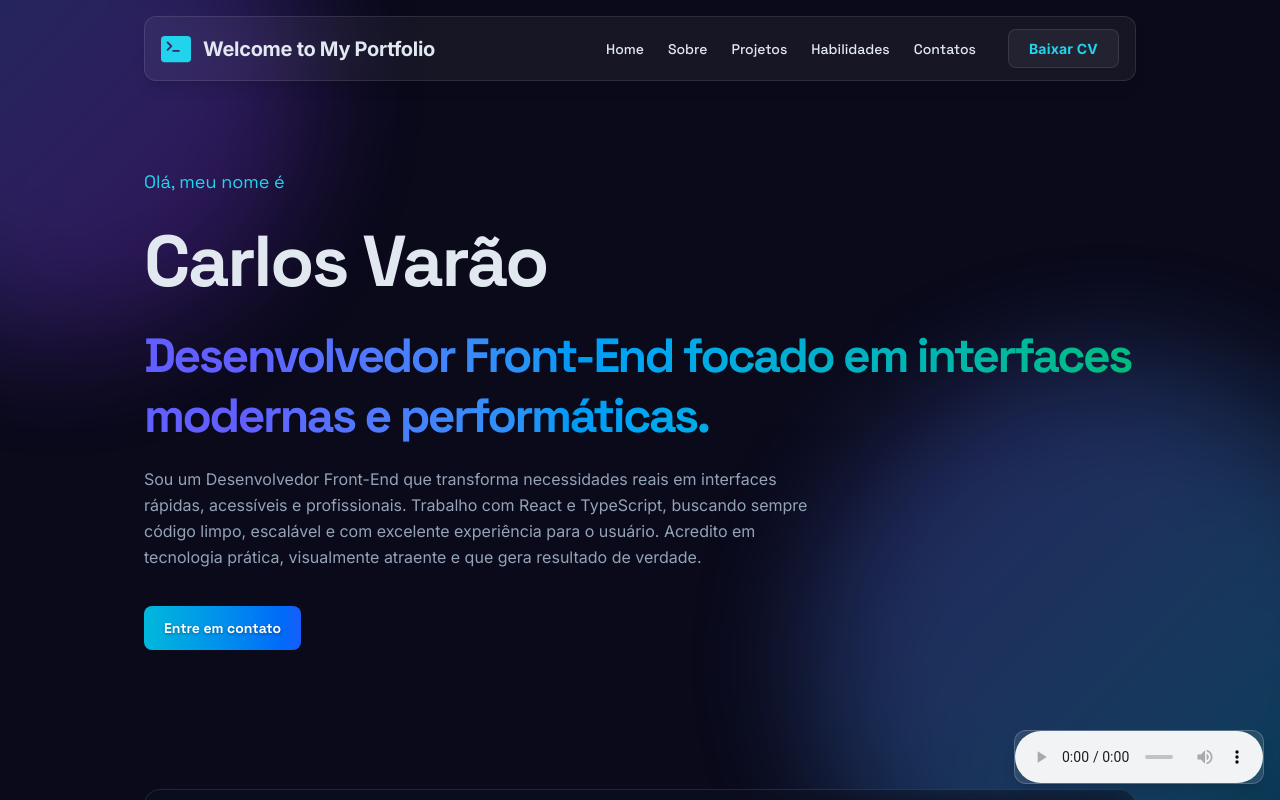
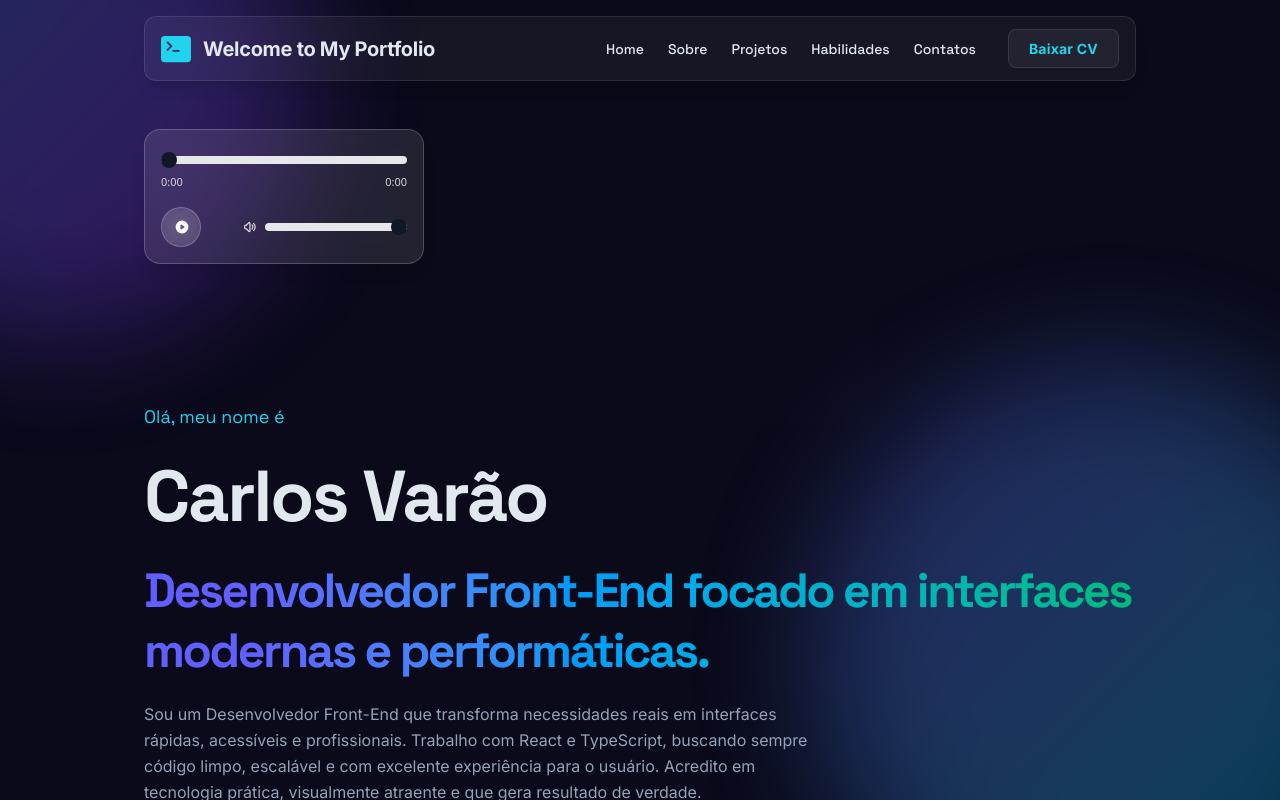
Before and after one commit to CarlosVarao/new_portfolio, a React (Vite) app: page / in a window 1280 px wide. Shown: the top 800 px of the page. Built offline with nearby package versions, Linux system fonts and the light colour scheme.

Commit message:
add components play

```diff
--- a/src/components/MusicPlayer.tsx
+++ b/src/components/MusicPlayer.tsx
@@ -1,9 +1,153 @@
-export default function MusicPlayer() {
+import React, { useState, useRef, useEffect } from "react";
+import "../styles/global.css"; // Importa os estilos do slider
+
+export default function MusicPlayer(): React.JSX.Element {
+  const [isPlaying, setIsPlaying] = useState(false);
+  const [currentTime, setCurrentTime] = useState(0);
+  const [duration, setDuration] = useState(0);
+  const [volume, setVolume] = useState(1);
+
+  const audioRef = useRef<HTMLAudioElement>(null);
+  const progressSliderRef = useRef<HTMLInputElement>(null);
+
+  useEffect(() => {
+    const audio = audioRef.current;
+
+    const handleLoadedMetadata = () => {
+      if (audio && progressSliderRef.current) {
+        setDuration(audio.duration);
+        progressSliderRef.current.max = String(audio.duration);
+      }
+    };
+
+    const handleTimeUpdate = () => {
+      if (audio && progressSliderRef.current) {
+        setCurrentTime(audio.currentTime);
+        progressSliderRef.current.value = String(audio.currentTime);
+      }
+    };
+
+    const handleEnded = () => {
+      setIsPlaying(false);
+      setCurrentTime(0);
+      if (progressSliderRef.current) progressSliderRef.current.value = "0";
+    };
+
+    if (audio) {
+      audio.addEventListener("loadedmetadata", handleLoadedMetadata);
+      audio.addEventListener("timeupdate", handleTimeUpdate);
+      audio.addEventListener("ended", handleEnded);
+      return () => {
+        audio.removeEventListener("loadedmetadata", handleLoadedMetadata);
+        audio.removeEventListener("timeupdate", handleTimeUpdate);
+        audio.removeEventListener("ended", handleEnded);
+      };
+    }
+  }, []);
+
+  useEffect(() => {
+    if (audioRef.current) {
+      isPlaying ? audioRef.current.play() : audioRef.current.pause();
+    }
+  }, [isPlaying]);
+
+  useEffect(() => {
+    if (audioRef.current) audioRef.current.volume = volume;
+  }, [volume]);
+
+  const togglePlayPause = () => setIsPlaying(!isPlaying);
+
+  const handleProgressChange = (e: React.ChangeEvent<HTMLInputElement>) => {
+    const newTime = parseFloat(e.target.value);
+    setCurrentTime(newTime);
+    if (audioRef.current) audioRef.current.currentTime = newTime;
+  };
+
+  const handleVolumeChange = (e: React.ChangeEvent<HTMLInputElement>) => {
+    setVolume(parseFloat(e.target.value));
+  };
+
+  const formatTime = (seconds: number): string => {
+    const minutes = Math.floor(seconds / 60);
+    const secs = Math.floor(seconds % 60);
+    return `${minutes}:${secs < 10 ? "0" : ""}${secs}`;
+  };
+
   return (
-    <audio
-      src="/lofi.mp3"
-      controls
-      className="fixed bottom-4 right-4 z-9999 w-[250px] h-40px rounded-xl bg-white/10 backdrop-blur-md border border-white/20 shadow-lg transition hover:scale-105 duration-200"
-    />
+    <div className="backdrop-blur-md bg-white/10 border border-white/20 shadow-lg rounded-2xl p-4 w-[280px] flex flex-col space-y-4 text-white select-none">
+      <audio ref={audioRef} src="lofi.mp3" preload="metadata" />
+
+      {/* Barra de progresso */}
+      <div className="w-full">
+        <input
+          type="range"
+          ref={progressSliderRef}
+          defaultValue="0"
+          min="0"
+          step="0.01"
+          onChange={handleProgressChange}
+          className="slider w-full cursor-pointer"
+        />
+        <div className="flex justify-between text-[11px] text-gray-300 mt-1">
+          <span>{formatTime(currentTime)}</span>
+          <span>{formatTime(duration)}</span>
+        </div>
+      </div>
+
+      {/* Controles */}
+      <div className="flex items-center justify-between">
+        <button
+          onClick={togglePlayPause}
+          className="bg-white/10 border border-white/20 backdrop-blur-sm text-white w-10 h-10 rounded-full flex items-center justify-center transition-transform hover:scale-105"
+        >
+          {isPlaying ? (
+            <svg className="w-4 h-4" fill="currentColor" viewBox="0 0 20 20">
+              <path
+                fillRule="evenodd"
+                d="M10 18a8 8 0 100-16 8 8 0 000 16zM8 7a1 1 0 00-1 1v4a1 1 0 001 1h1a1 1 0 001-1V8a1 1 0 00-1-1H8zm5 0a1 1 0 00-1 1v4a1 1 0 001 1h1a1 1 0 001-1V8a1 1 0 00-1-1h-1z"
+                clipRule="evenodd"
+              />
+            </svg>
+          ) : (
+            <svg
+              className="w-4 h-4 ml-0.5"
+              fill="currentColor"
+              viewBox="0 0 20 20"
+            >
+              <path
+                fillRule="evenodd"
+                d="M10 18a8 8 0 100-16 8 8 0 000 16zM9.555 7.168A1 1 0 008 8v4a1 1 0 001.555.832l3-2a1 1 0 000-1.664l-3-2z"
+                clipRule="evenodd"
+              />
+            </svg>
+          )}
+        </button>
+
+        <div className="flex items-center w-2/3 space-x-2 justify-end">
+          <svg
+            className="w-4 h-4 text-gray-200"
+            fill="none"
+            stroke="currentColor"
+            viewBox="0 0 24 24"
+          >
+            <path
+              strokeLinecap="round"
+              strokeLinejoin="round"
+              strokeWidth="2"
+              d="M15.536 8.464a5 5 0 010 7.072m2.828-9.9a9 9 0 010 12.728M5.586 15H4a1 1 0 01-1-1v-4a1 1 0 011-1h1.586l4.707-4.707C10.923 3.663 12 4.109 12 5v14c0 .89-1.077 1.337-1.707.707L5.586 15z"
+            />
+          </svg>
+          <input
+            type="range"
+            value={volume}
+            min="0"
+            max="1"
+            step="0.01"
+            onChange={handleVolumeChange}
+            className="slider w-full"
+          />
+        </div>
+      </div>
+    </div>
   );
 }
--- a/src/styles/global.css
+++ b/src/styles/global.css
@@ -56,3 +56,28 @@
     transform: scale(1);
   }
 }
+
+@layer components {
+  .slider {
+    @apply appearance-none w-full h-2 bg-gray-200 rounded-full outline-none transition-opacity duration-200;
+  }
+
+  .slider:hover {
+    @apply opacity-100;
+  }
+
+  /* Chrome, Safari, Edge */
+  .slider::-webkit-slider-thumb {
+    @apply appearance-none w-4 h-4 bg-gray-900 rounded-full cursor-pointer;
+  }
+
+  /* Firefox */
+  .slider::-moz-range-thumb {
+    @apply w-4 h-4 bg-gray-900 rounded-full cursor-pointer;
+  }
+
+  /* Trilho Firefox */
+  .slider::-moz-range-track {
+    @apply bg-gray-200 rounded-full;
+  }
+}
```
